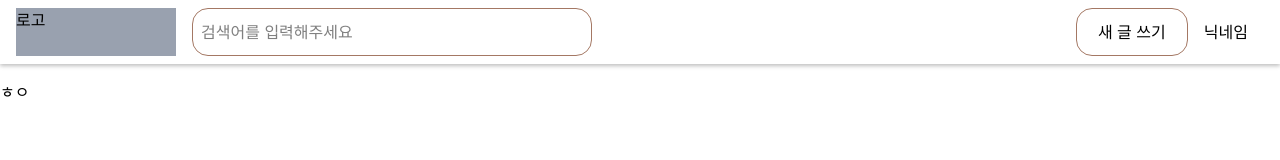
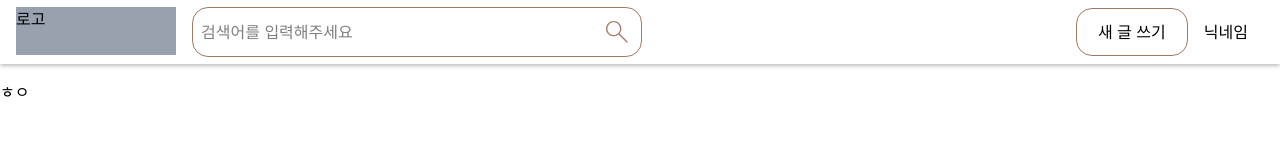
Before and after one commit to P-Room/P-Room, a Next.js app: page / in a window 1280 px wide. Shown: the top 160 px of the page. Built offline with nearby package versions, Linux system fonts and the light colour scheme.

Commit message:
[FEAT] : 검색바 아이콘 버튼 생성

```diff
--- a/src/components/Header.tsx
+++ b/src/components/Header.tsx
@@ -1,13 +1,18 @@
 'use client'
 
 import { tm } from '@/utils/tw-merge'
+import Image from 'next/image'
 import { useRouter } from 'next/navigation'
 
 function Header() {
   const router = useRouter()
 
   const handleSearch = (formData: FormData) => {
-    const query = formData.get('search')
+    const query = formData.get('search') + ''
+    if (query?.length < 1) {
+      alert('검색어를 입력해주세요')
+      return
+    }
     router.push(`/search/${query}`)
   }
 
@@ -27,6 +32,7 @@ function Header() {
     >
       <form action={handleSearch} className="flex flex-row gap-4">
         <p className="bg-gray-400 w-40 h-12">로고</p>
+        <div className="relative flex justify-center border border-primary rounded-2xl px-2">
           <label htmlFor="searchbar" className="sr-only">
             검색어를 입력해주세요
           </label>
@@ -35,8 +41,17 @@ function Header() {
             id="searchbar"
             type="text"
             placeholder="검색어를 입력해주세요"
-          className={tm('border border-primary rounded-2xl', 'w-100 px-2')}
+            className={tm('h-12 w-100 focus:outline-none')}
           />
+          <button type="submit" className="cursor-pointer">
+            <Image
+              src="/icons/search.svg"
+              alt="검색하기"
+              width={32}
+              height={32}
+            />
+          </button>
+        </div>
       </form>
       <div className="flex flex-row gap-4 items-center">
         <button
```
Also changed, not shown: public/icons/search.svg (added). Lines whose indentation alone changed are shown as unchanged.
